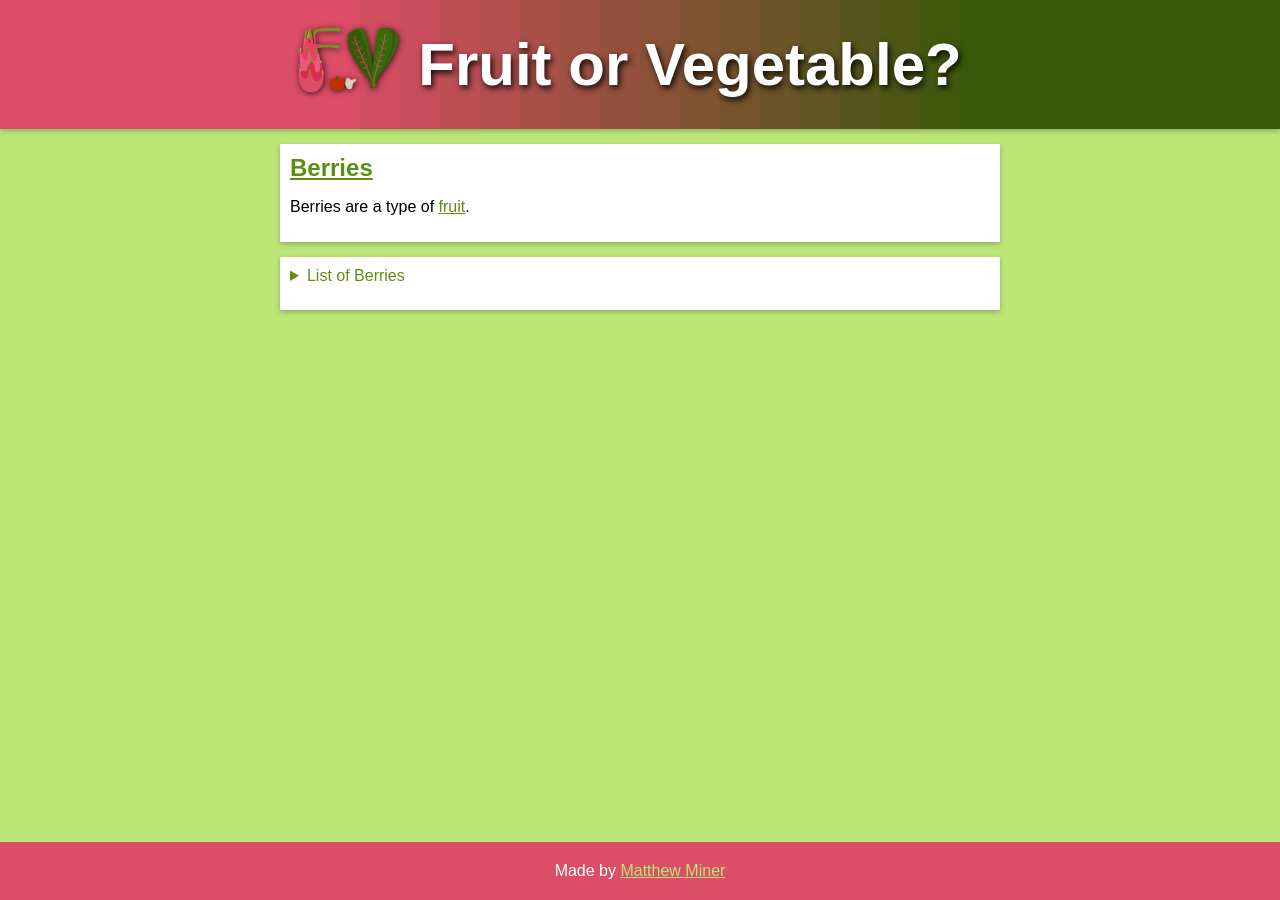
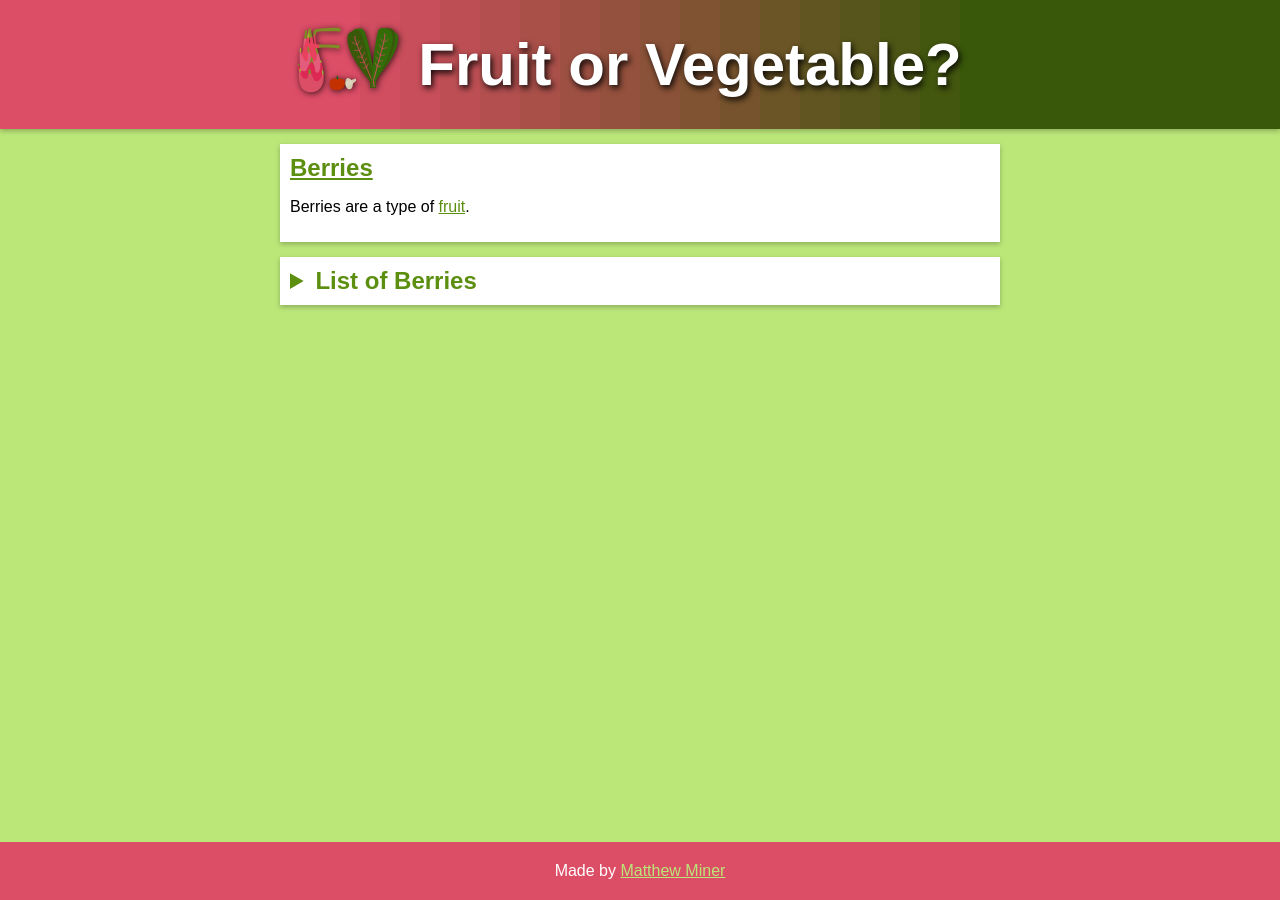
Before and after one commit to mminer237/fruitorvegetable, a Jekyll site: the page built from _types/berry.html, in a window 1280 px wide. Built offline with Jekyll 4.4.1, drawn with Linux system fonts in a browser that asks for light colours.

Commit message:
Updated summary styling

```diff
--- a/css/style.scss
+++ b/css/style.scss
@@ -61,9 +61,13 @@ section, article, details {
 	margin: 15px auto;
 	padding: 10px;
 }
+h2 {
+	margin: 0 0 15px 0;
+}
 h2, summary {
 	color: $secondary-color;
-	margin: 0 0 15px 0;
+	font-size: 24px;
+	font-weight: bold;
 }
 a {
 	color: $secondary-color;
```
